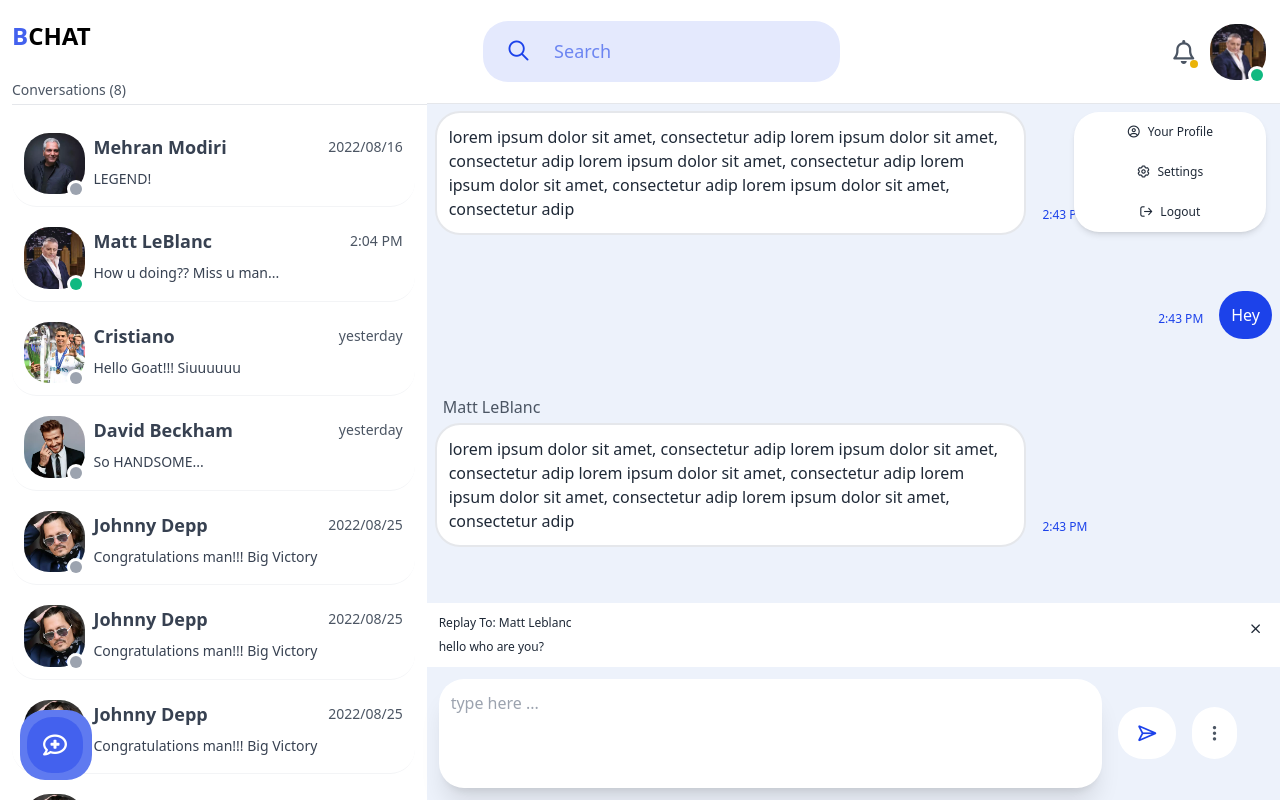
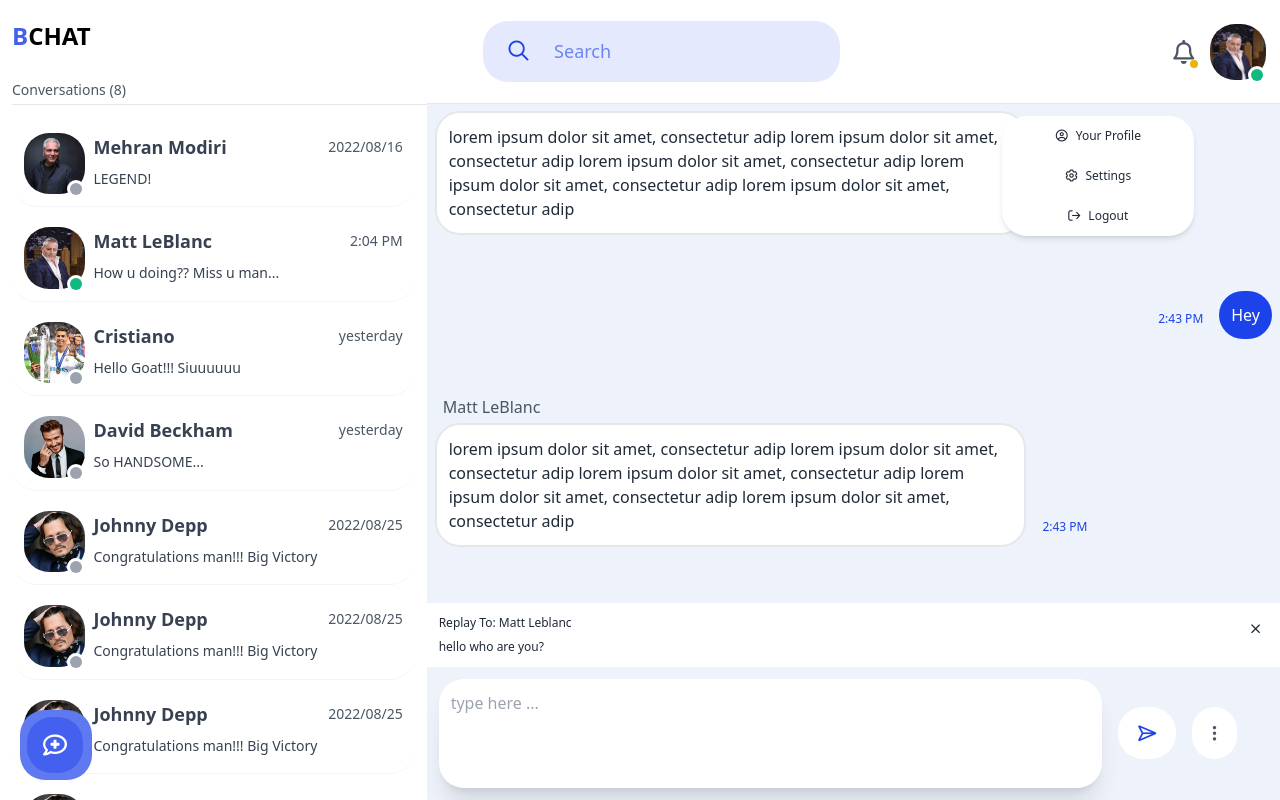
Before and after one commit to alizs10/b-chat-react-app, a React (Create React App) app: page / in a window 1280 px wide. Both pictures are taken after a click on the element 1183 px from the left and 51 px from the top of the page. Built offline with nearby package versions, Linux system fonts and the light colour scheme.

Commit message:
update: add backdrop

```diff
--- a/src/components/Chat/Head.js
+++ b/src/components/Chat/Head.js
@@ -1,22 +1,37 @@
-import React from 'react'
+import React, { useState } from 'react'
+import Backdrop from '../Helpers/Backdrop'
+import AlertsPopup from './Head/AlertsPopup'
 import UserPopup from './Head/UserPopup'
 import SearchInChat from './SearchInChat'
 
 function Head() {
+
+    const [userPopupVisibility, setUserPopupVisibility] = useState(false)
+    const [alertsPopupVisibility, setAlertsPopupVisibility] = useState(false)
+
     return (
         <div className="z-20 h-[6.5rem] border-b border-gray-200 bg-white grid grid-cols-8">
             <SearchInChat />
             <div className="col-span-1 flex gap-x-4 items-center">
-                <span className='cursor-pointer text-gray-600 text-2xl relative'>
+                <span onClick={() => setAlertsPopupVisibility(true)} className='cursor-pointer text-gray-600 text-2xl relative'>
                     <i className='fa-regular fa-bell'></i>
                     <span className='absolute bottom-0 -right-1 w-2 h-2 rounded-full bg-yellow-500'></span>
+                    {alertsPopupVisibility && (
+                        <Backdrop handleClick={setAlertsPopupVisibility} toggler={alertsPopupVisibility}>
+                            <AlertsPopup />
+                        </Backdrop>
+                    )}
                 </span>
-                <div className='relative cursor-pointer'>
+                <div onClick={() => setUserPopupVisibility(true)} className='relative cursor-pointer'>
                     <img className='rounded-corners w-14 h-fit' src='/assets/images/user-profile-1.webp' />
                     <span className='absolute -bottom-1 -right-0 bg-white p-[3px] flex-center rounded-full'>
                         <span className='w-3 h-3 rounded-full bg-emerald-500'></span>
                     </span>
-                    <UserPopup/>
+                    {userPopupVisibility && (
+                        <Backdrop handleClick={setUserPopupVisibility} toggler={userPopupVisibility}>
+                            <UserPopup />
+                        </Backdrop>
+                    )}
                 </div>
             </div>
         </div>
--- /dev/null
+++ b/src/components/Chat/Head/AlertsPopup.js
@@ -0,0 +1,22 @@
+import React from 'react'
+
+function AlertsPopup() {
+  return (
+    <div className="w-48 overflow-hidden flex flex-col absolute right-0 top-20 z-30 shadow-md bg-white rounded-corners">
+            <button className="text-right hover:bg-gray-100 transition-all duration-300 flex-center gap-x-2 py-3 text-xs text-gray-800">
+                <i className="fa-regular fa-circle-user"></i>
+                <span>Your Profile</span>
+            </button>
+            <button className="hover:bg-gray-100 transition-all duration-300 flex-center gap-x-2 py-3 text-xs text-gray-800">
+                <i className="fa-regular fa-gear"></i>
+                <span>Settings</span>
+            </button>
+            <button className="hover:bg-gray-100 transition-all duration-300 flex-center gap-x-2 py-3 text-xs text-gray-800">
+                <i className="fa-regular fa-arrow-right-from-bracket"></i>
+                <span>Logout</span>
+            </button>
+        </div>
+  )
+}
+
+export default AlertsPopup
--- /dev/null
+++ b/src/components/Helpers/Backdrop.js
@@ -0,0 +1,16 @@
+import React from 'react'
+
+function Backdrop({ handleClick, toggler, children }) {
+    return toggler ? (
+        <>
+            <div onClick={(e) => {
+                e.stopPropagation();
+                handleClick(false)
+            }} className="fixed z-30 top-0 right-0 bottom-0 left-0">
+            </div>
+            {children}
+        </>
+    ) : null;
+}
+
+export default Backdrop
```
